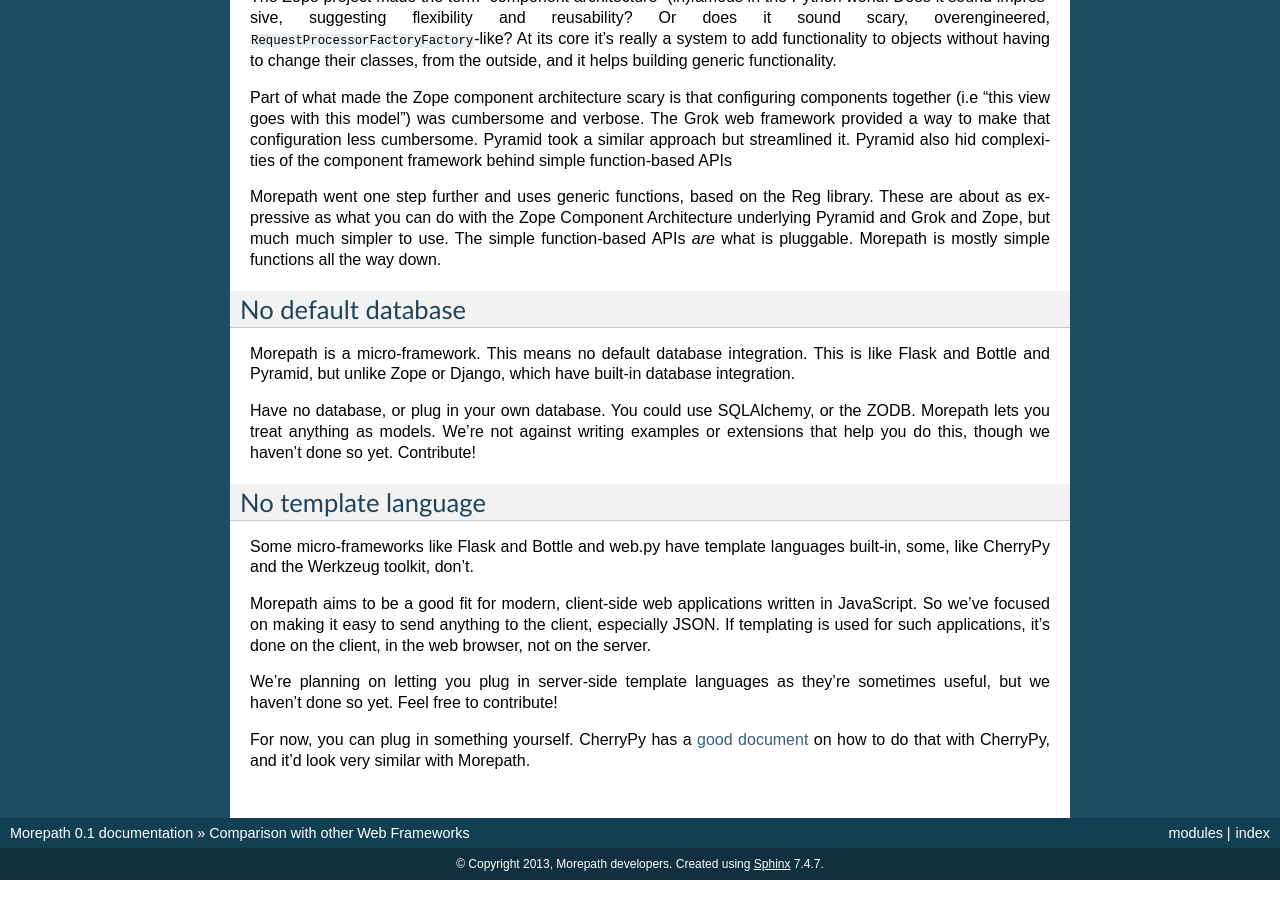
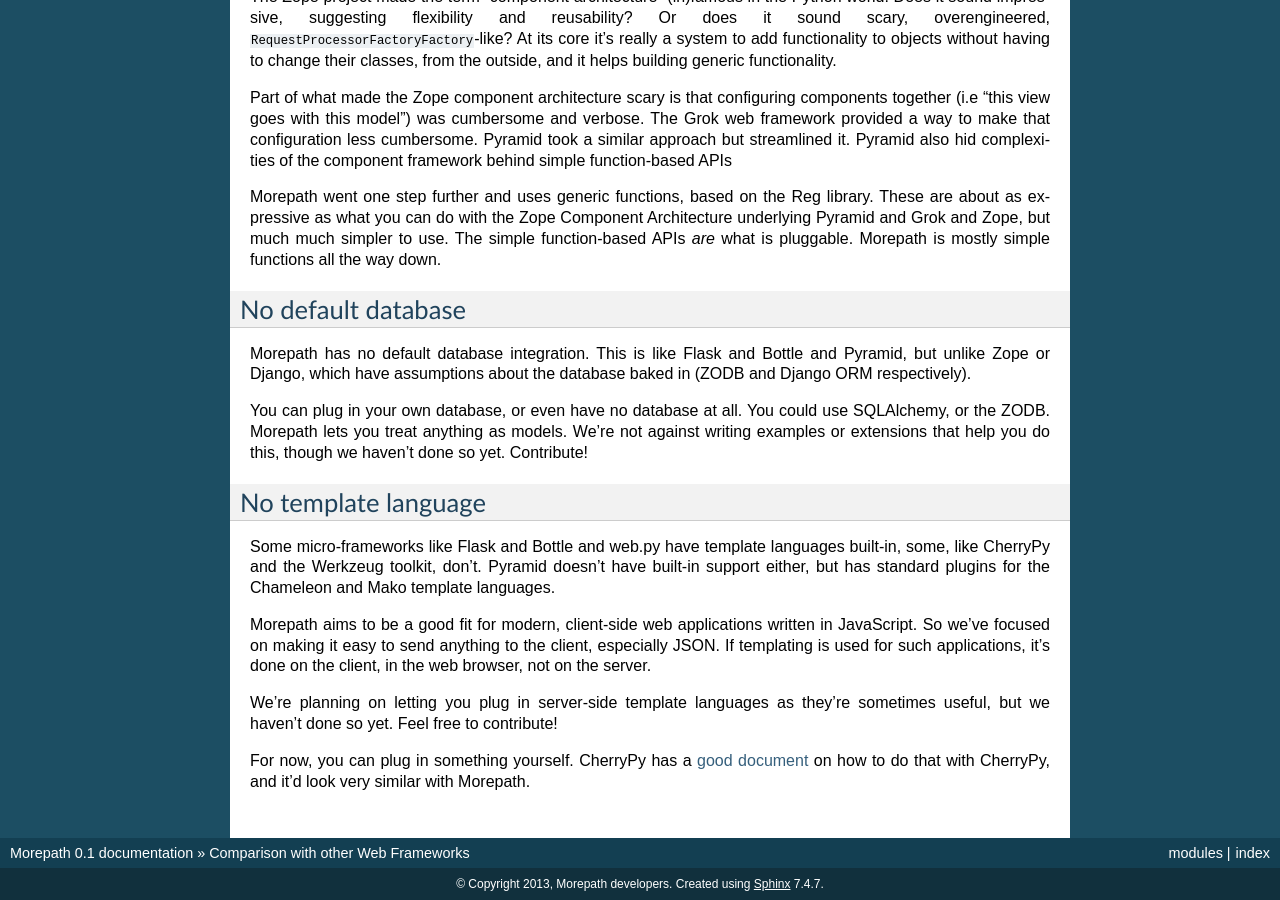
Before and after one commit to morepath/morepath, a Sphinx documentation site: the page built from doc/compared.rst, in a window 1280 px wide and 900 px high, scrolled down 2686 px. Built offline with Sphinx 7.4.7, drawn with Linux system fonts in a browser that asks for light colours.

Commit message:
Tweaks, thanks phira.

```diff
--- a/doc/compared.rst
+++ b/doc/compared.rst
@@ -202,21 +202,22 @@
 No default database
 -------------------
 
-Morepath is a micro-framework. This means no default database
-integration. This is like Flask and Bottle and Pyramid, but unlike
-Zope or Django, which have built-in database integration.
+Morepath has no default database integration. This is like Flask and
+Bottle and Pyramid, but unlike Zope or Django, which have assumptions
+about the database baked in (ZODB and Django ORM respectively).
 
-Have no database, or plug in your own database. You could
-use SQLAlchemy, or the ZODB. Morepath lets you treat anything as
-models. We're not against writing examples or extensions that help you
-do this, though we haven't done so yet. Contribute!
+You can plug in your own database, or even have no database at
+all. You could use SQLAlchemy, or the ZODB. Morepath lets you treat
+anything as models. We're not against writing examples or extensions
+that help you do this, though we haven't done so yet. Contribute!
 
 No template language
 --------------------
 
 Some micro-frameworks like Flask and Bottle and web.py have template
 languages built-in, some, like CherryPy and the Werkzeug toolkit,
-don't.
+don't. Pyramid doesn't have built-in support either, but has standard
+plugins for the Chameleon and Mako template languages.
 
 Morepath aims to be a good fit for modern, client-side web
 applications written in JavaScript. So we've focused on making it easy
```
